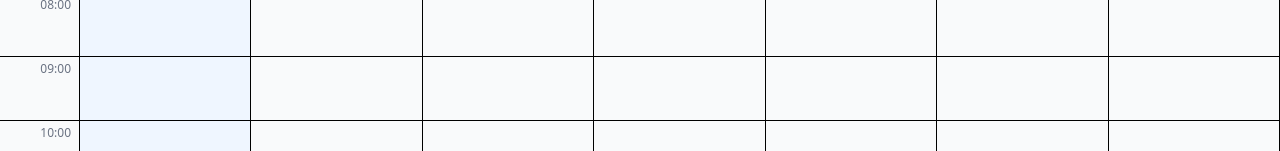
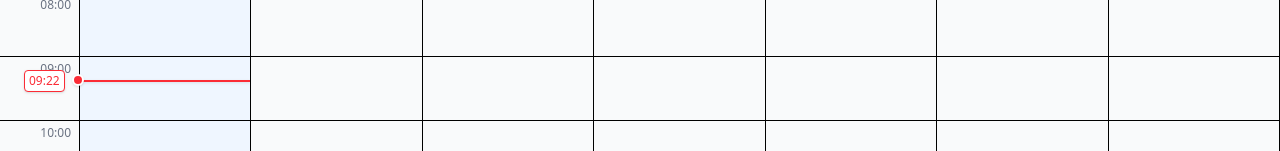
Before and after one commit to KaiHotz/Calendar-demo, a React (Vite) app: page / in a window 1280 px wide. Shown: the part 649-800 px from the top of the page. Built offline with nearby package versions, Linux system fonts and the light colour scheme.

Commit message:
Time line for week and day view added

```diff
--- a/src/components/Calendar/Calendar.tsx
+++ b/src/components/Calendar/Calendar.tsx
@@ -20,6 +20,7 @@ import { cn } from '@/utils';
 
 import { CalendarHeader } from './CalendarHeader';
 import { CalendarEvent } from './CalendarEvent';
+import { TimeLine } from './TimeLine';
 import { MonthView } from './MonthView';
 import type { ICalendarEvent, IDraggedEventState, IResizingEventState } from './types';
 import { EViewType } from './types';
@@ -245,7 +246,8 @@ export const Calendar: FC<CalendarProps> = ({ events, onEventsChange }) => {
                                 onMouseLeave={handleMouseUp}
                             >
                                 {viewDates.map((date, dayIdx) => {
-                                    const isTodayFlag = isToday(date) && view === EViewType.WEEK;
+                                    const isWeekView = view === EViewType.WEEK;
+                                    const isTodayFlag = isToday(date) && isWeekView;
 
                                     return (
                                         <div
@@ -277,6 +279,7 @@ export const Calendar: FC<CalendarProps> = ({ events, onEventsChange }) => {
                                                     />
                                                 ));
                                             })()}
+                                            <TimeLine date={date} showLabel={isWeekView} />
                                         </div>
                                     );
                                 })}
--- /dev/null
+++ b/src/components/Calendar/TimeLine.tsx
@@ -0,0 +1,61 @@
+import { Activity, useEffect, useState } from 'react';
+import type { FC } from 'react';
+import { format, isToday } from 'date-fns';
+
+interface LiveTimeLineProps {
+    date: Date;
+    isVisible?: boolean;
+    showLabel?: boolean;
+}
+
+export const TimeLine: FC<LiveTimeLineProps> = ({ date, isVisible = true, showLabel }) => {
+    const [currentTime, setCurrentTime] = useState<Date>(new Date());
+
+    useEffect(() => {
+        const updateTime = (): void => {
+            setCurrentTime(new Date());
+        };
+
+        // Update immediately
+        updateTime();
+
+        // Update every minute
+        const interval = setInterval(updateTime, 60000);
+
+        return () => clearInterval(interval);
+    }, []);
+
+    // Only show the line if it's today and the component is visible
+    if (!isToday(date) || !isVisible) {
+        return null;
+    }
+
+    // Calculate the position based on current time
+    const hours = currentTime.getHours();
+    const minutes = currentTime.getMinutes();
+    const totalMinutes = hours * 60 + minutes;
+    const dayMinutes = 24 * 60;
+    const position = (totalMinutes / dayMinutes) * 100;
+
+    return (
+        <div
+            className="absolute left-0 right-0 z-20 pointer-events-none group/time-line"
+            style={{ top: `${position}%` }}
+        >
+            <div className="relative">
+                {/* Time indicator circle */}
+                <div className="absolute -left-2 -top-1.5 w-3 h-3 bg-red-500 rounded-full border-2 border-white shadow-sm" />
+
+                {/* Time label */}
+                <Activity mode={showLabel ? 'visible' : 'hidden'}>
+                    <div className="absolute -left-14 -top-2.5 text-xs font-medium text-red-500 bg-white px-1 py-0.5 rounded shadow-sm border">
+                        {format(currentTime, 'HH:mm')}
+                    </div>
+                </Activity>
+
+                {/* Horizontal line */}
+                <div className="h-0.5 bg-red-500 shadow-sm" />
+            </div>
+        </div>
+    );
+};
--- a/src/components/Calendar/index.ts
+++ b/src/components/Calendar/index.ts
@@ -1,3 +1,4 @@
 export * from './Calendar';
+export * from './TimeLine';
 export * from './types';
 export * from './utils';
```
